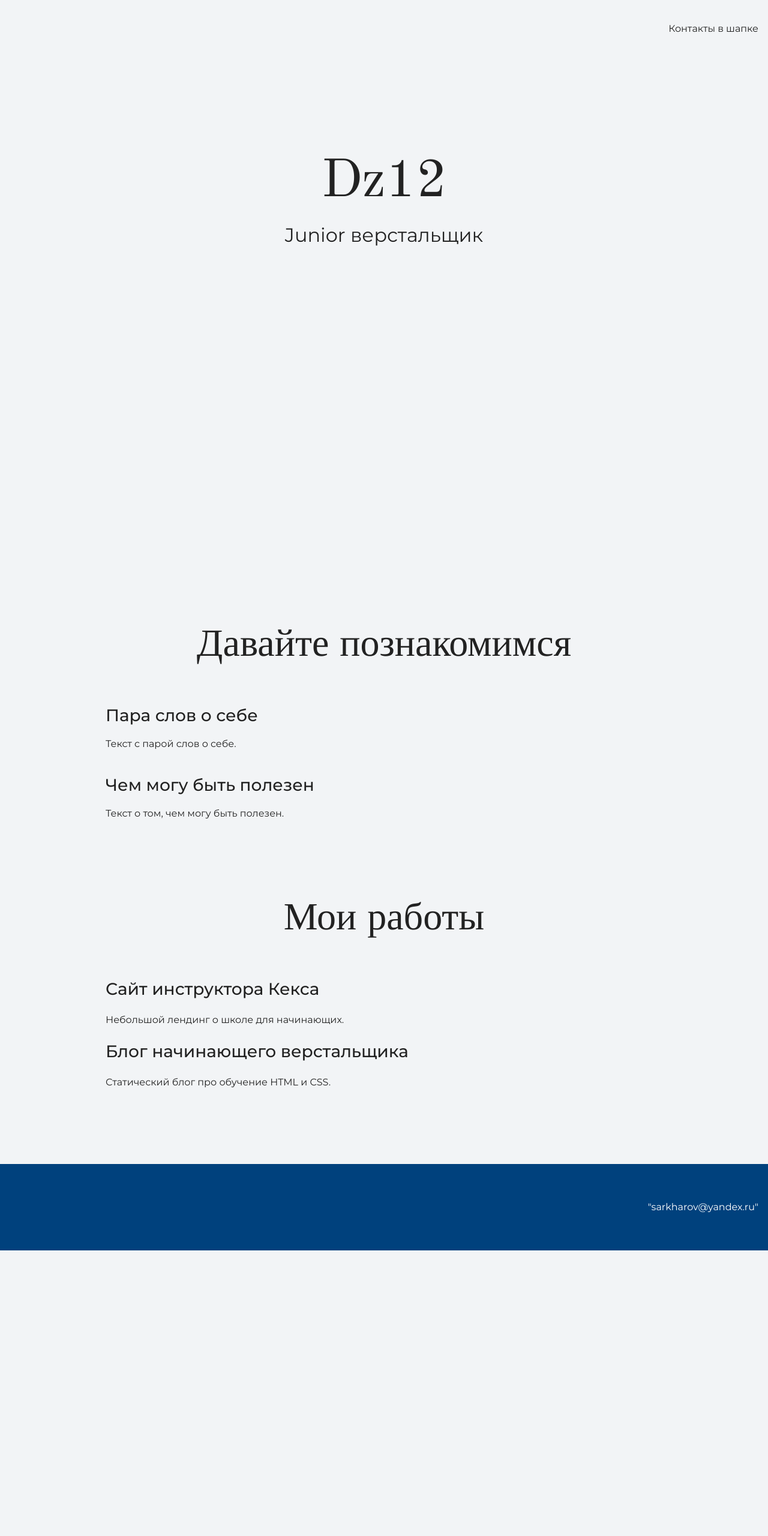
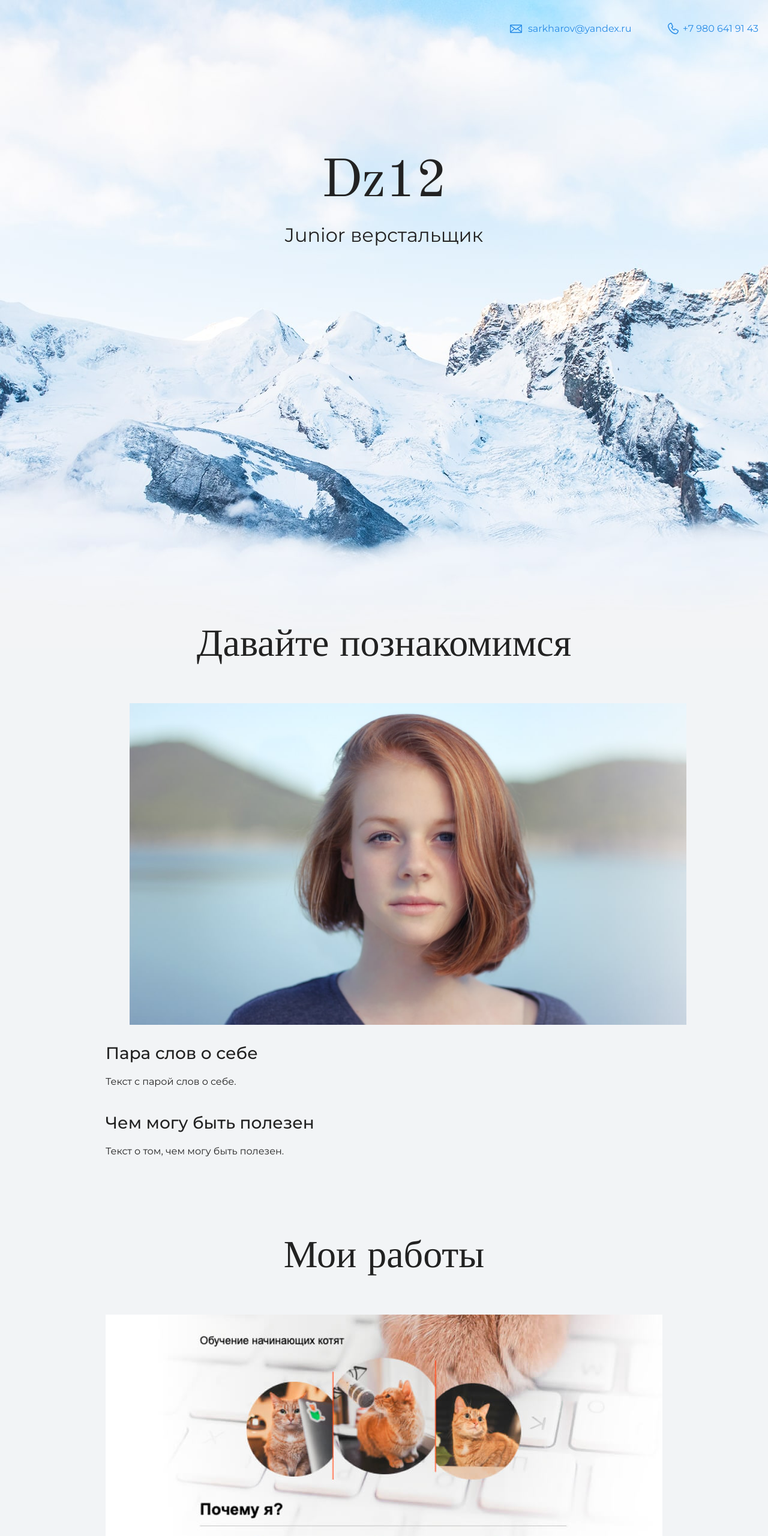
Before and after one commit to dzirrt12/a-new-beginning, a plain HTML site: page index.html in a window 1280 px wide. Shown: the top 2560 px of the page at 60% size. Before the commit the page ends 2084 px from the top, so only its background shows below. Drawn offline with nearby package versions, Linux system fonts and the light colour scheme.

Commit message:
Add files via upload
some images addded

```diff
--- a/index.html
+++ b/index.html
@@ -9,7 +9,8 @@
   <body>
     <header class="page-header">
        <div class="container">
-          Контакты в шапке
+          <a class="header-email" href="sarkharov@yandex.ru">sarkharov@yandex.ru</a>
+          <a class="header-phone" href="tel:+79806419143">+7 980 641 91 43</a>
         </div>
 
     </header>
@@ -24,6 +25,7 @@
     <section class="intro">
       <div class="container">
       <h2 class="subheading">Давайте познакомимся</h2>
+      <figure><img src="files/user.jpg" width="928" height="536" alt="Моя фотка"></figure>
       <h3>Пара слов о себе</h3>
       <p>Текст с парой слов о себе.</p>
       <h3>Чем могу быть полезен</h3>
@@ -35,8 +37,11 @@
     <section class="portfolio">
       <div class="container">
       <h2 class="subheading">Мои работы</h2>
-
+      <figure class="project-image">
+        <img src="files/project.jpg" width="928" height="536" alt="Cайт инструктора Кекса">
+      </figure>
       <h3>Сайт инструктора Кекса</h3>
+      <a class="button" href="source/project/index.html">Открыть страницу</a>
       <p>Небольшой лендинг о школе для начинающих.</p>
 
       <h3>Блог начинающего верстальщика</h3>
@@ -46,7 +51,8 @@
 
     <footer class="page-footer">
     <div class="container">
-      <p>"sarkharov@yandex.ru"</p>
+      <a class="header-email" href="sarkharov@yandex.ru">sarkharov@yandex.ru</a>
+      <a class="header-phone" href="tel:+79806419143">+7 980 641 91 43</a>
     </div>
     </footer>
   </body>
```
Also changed, not shown: files/project.jpg (added), files/user.jpg (added), img/hero-bg.jpg (added), img/icon-css.svg (added), img/icon-email-footer.svg (added), img/icon-email-header.svg (added), img/icon-html.svg (added), img/icon-phone-footer.svg (added), img/icon-phone-header.svg (added).
